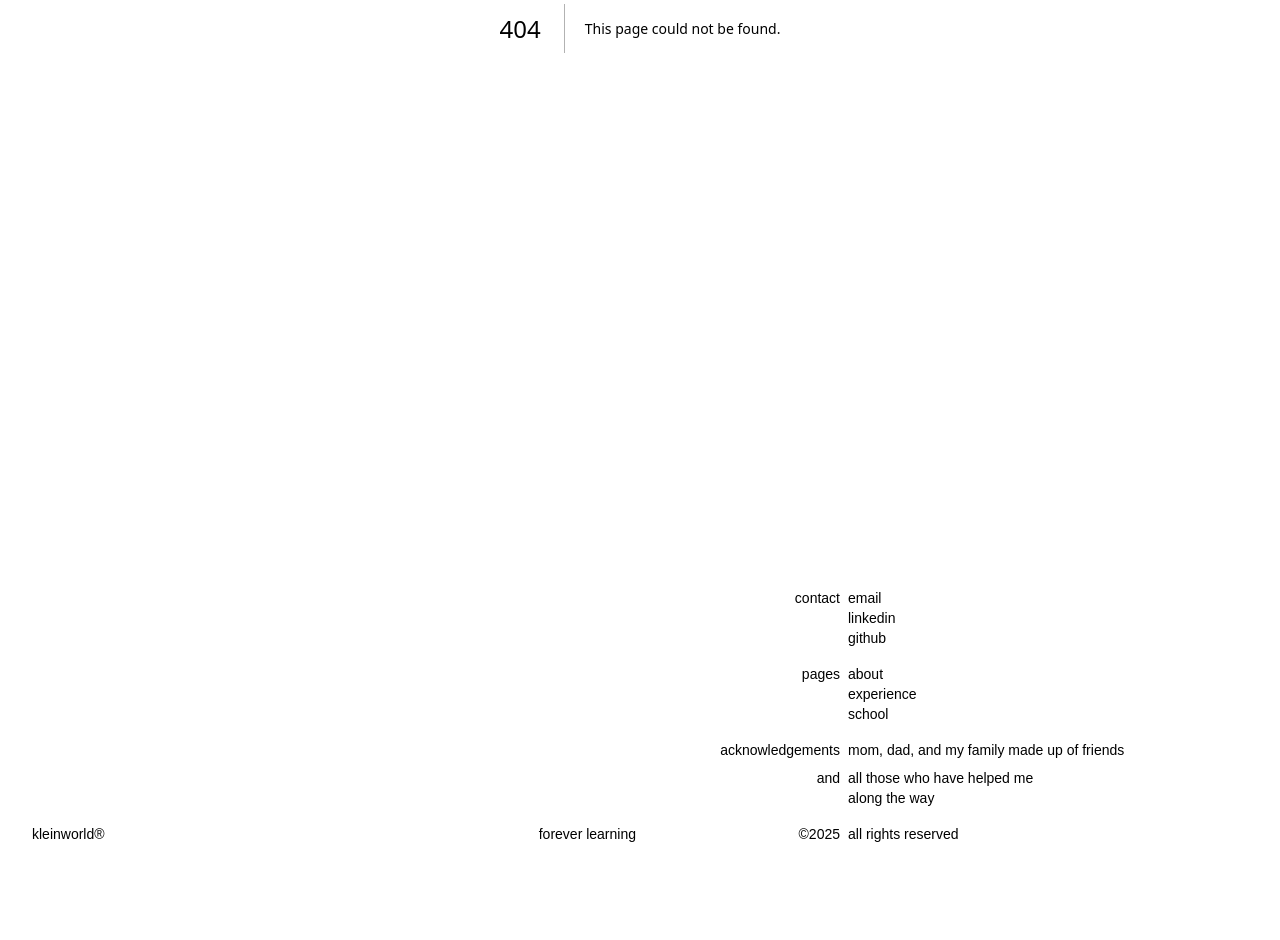
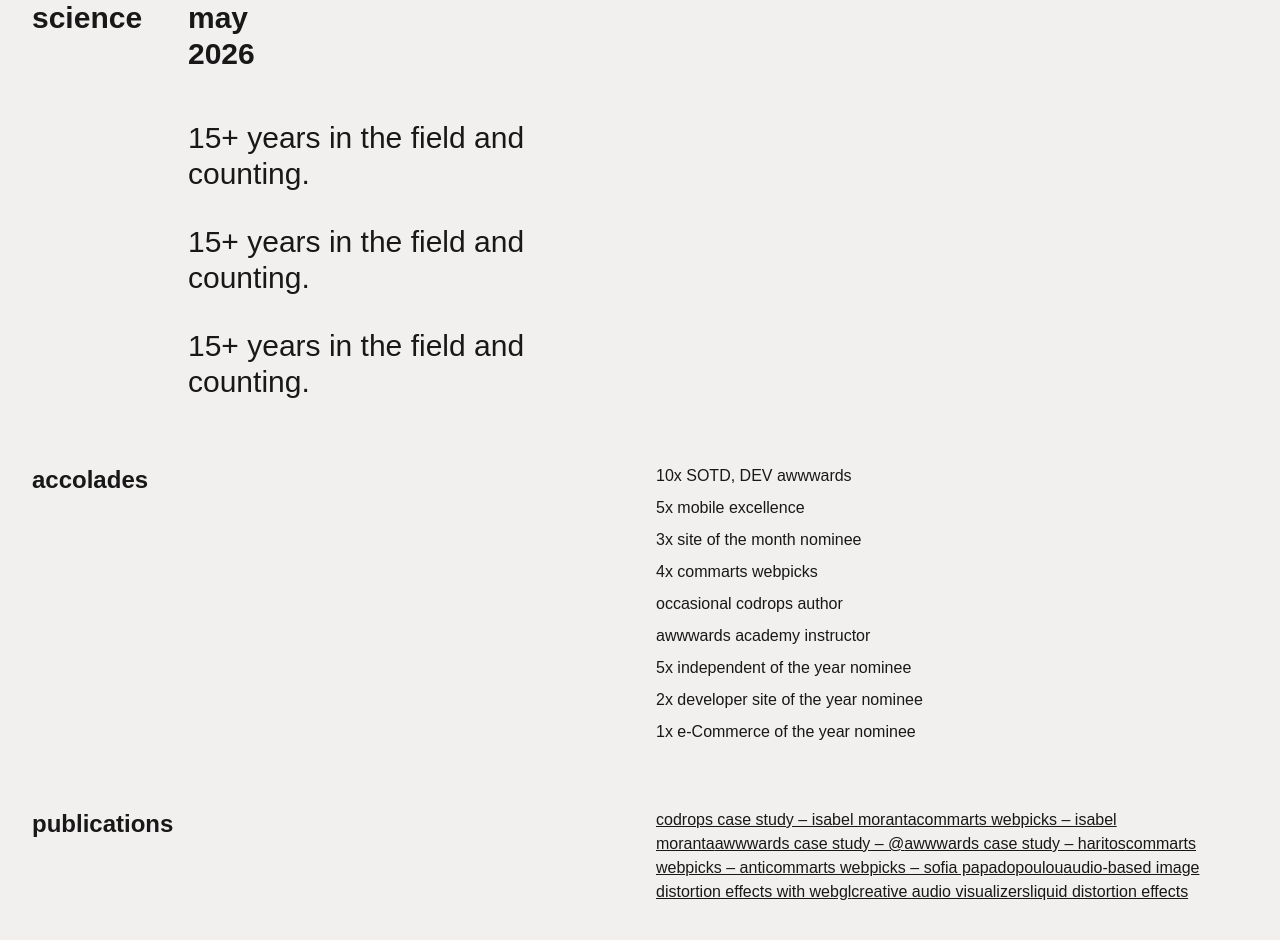
Before and after one commit to alexgklein/alexanderklein.dev, a Next.js app: page /school in a window 1280 px wide. Before the commit this address had no page. Shown: the part 432-1372 px from the top of the page. Before the commit the page ends 1308 px from the top, so only its background shows below. Built offline with nearby package versions, Linux system fonts and the light colour scheme.

Commit message:
Many UI changes

```diff
--- a/app/footer/Footer.jsx
+++ b/app/footer/Footer.jsx
@@ -41,11 +41,15 @@ const Footer = () => {
                     school
                 </a>
                 <br />
+                <a href="/gratitude" className="email" >
+                    gratitude
+                </a>
+                <br />
 
                 </div>
             </div>
 
-            <div className="grid grid-cols-12 gap-2 items-start mb-4">
+            {/* <div className="grid grid-cols-12 gap-2 items-start mb-4">
                 <div className="col-span-5 text-right lg:col-start-6 lg:col-span-2 xl:col-start-7">
                 acknowledgements
                 </div>
@@ -58,7 +62,7 @@ const Footer = () => {
                 <div className="col-span-6 lg:col-span-2">
                     all those who have helped me along the way
                 </div>
-            </div>
+            </div> */}
 
             {/* Row 4 – Colophon */}
             <div className="grid grid-cols-12 gap-2 items-start">
--- a/app/globals.css
+++ b/app/globals.css
@@ -2,11 +2,14 @@
 
 @theme {
   --color-blue: #2D6EF0;
+  --color-purp: #8758FF;
+  --color-orang: #f07e2d;
+  --color-greeen:  #45b329;
 }
 
 :root {
-  --background: #FFF8E1;
-  --foreground: #171717;
+  --background: #F2F0EF;
+  --foreground: #181818;
 }
 
 @theme inline {
@@ -16,12 +19,12 @@
   --font-mono: var(--font-geist-mono);
 }
 
-/* @media (prefers-color-scheme: dark) {
+@media (prefers-color-scheme: dark) {
   :root {
-    --background: #FFF8E1;
-    --foreground: #ededed;
+    --background: #181818;
+    --foreground: #F2F0EF;
   }
-} */
+}
 
 body {
   background: var(--background);
--- a/app/navbar/NavBar.jsx
+++ b/app/navbar/NavBar.jsx
@@ -6,7 +6,7 @@ const NavBar = () => {
                 <ul className="flex flex-row">
                     <li><a href="" className="transform transition duration-100 hover:skew-12" >about</a>,</li>
                     <li><a href="" className="transform transition duration-100 hover:skew-12" >experience</a>,</li>
-                    <li><a href="" className="transform transition duration-100 hover:skew-12" >school</a>,</li>
+                    <li><a href="/school" className="transform transition duration-100 hover:skew-12" >school</a>,</li>
                     <li><a href="" className="transform transition duration-100 hover:skew-12" >contact</a></li>
                 </ul>
             </nav>
--- /dev/null
+++ b/app/school/page.jsx
@@ -0,0 +1,161 @@
+export default function SchoolPage() {
+    return (
+      <main className="min-h-screen py-8">
+        {/* Intro / Hero */}
+        <section className="mb-4">
+          {/* Big heading */}
+          <h1 className="text-4xl md:text-8xl font-bold leading-24 mb-4">
+            <span className="text-blue">university</span> of <span className="text-orang">florida</span>
+            <br />
+            <div className="grid grid-cols-1 md:grid-cols-2 items-center">
+                <div>
+                    a.k.a <span className="text-greeen">the swamp</span>.
+                </div>
+                <div className="text-base md:text-2xl mt-2 sm:mt-0">
+                    <span>"go gators"</span>
+                </div>
+            </div>
+          </h1>
+        </section>
+
+        {/* Independent Developer + Availability */}
+        <section className="mb-16">
+          <div className="grid grid-cols-1 md:grid-cols-8 md:gap-8 items-start">
+            <h2 className="text-3xl font-semibold">
+              computer science
+            </h2>
+            <h2 className="text-3xl font-semibold">
+                graduating may 2026
+            </h2>
+          </div>
+
+          {/* Lead text */}
+          <div className="grid grid-cols-1 md:grid-cols-8 md:gap-8 items-start mt-12">
+            <div className="col-span-1">
+
+            </div>
+            <div className="space-y-8 col-span-3">
+                <p className="text-3xl">
+                    15+ years in the field and counting.
+                </p>
+                <p className="text-3xl">
+                    15+ years in the field and counting.
+                </p>
+                <p className="text-3xl">
+                    15+ years in the field and counting.
+                </p>
+            </div>
+          </div>
+
+        </section>
+
+        {/* Neu Info */}
+        {/* <div className="mt-8">
+        <p className="font-semibold">( neu n dex )</p>
+        <p className="text-sm">
+            `neu` = new in german<br />
+            homophone: noindex
+        </p>
+        </div> */}
+
+        {/* Accolades */}
+        <section className="mb-16">
+          <div className="grid grid-cols-1 md:grid-cols-2 md:gap-8">
+            <h3 className="text-2xl font-bold mb-4">accolades</h3>
+            <div className="space-y-2">
+              <div>10x SOTD, DEV awwwards</div>
+              <div>5x mobile excellence</div>
+              <div>3x site of the month nominee</div>
+              <div>4x commarts webpicks</div>
+              <div>occasional codrops author</div>
+              <div>awwwards academy instructor</div>
+              <div>5x independent of the year nominee</div>
+              <div>2x developer site of the year nominee</div>
+              <div>1x e-Commerce of the year nominee</div>
+            </div>
+          </div>
+        </section>
+
+        {/* Publications */}
+        <section className="mb-16">
+          <div className="grid grid-cols-1 md:grid-cols-2 md:gap-8">
+            <h3 className="text-2xl font-bold mb-4">publications</h3>
+            <div className="space-y-2">
+              <a
+                href="https://tympanus.net/codrops/2024/12/05/case-study-isabel-moranta-portfolio-2024/"
+                target="_blank"
+                rel="noopener"
+                className="underline"
+              >
+                codrops case study – isabel moranta
+              </a>
+              <a
+                href="https://www.commarts.com/webpicks/isabel-moranta"
+                target="_blank"
+                rel="noopener"
+                className="underline"
+              >
+                commarts webpicks – isabel moranta
+              </a>
+              <a
+                href="https://www.awwwards.com/portfolio-of-yannis-yannakopoulos-v2.html"
+                target="_blank"
+                rel="noopener"
+                className="underline"
+              >
+                awwwards case study – @
+              </a>
+              <a
+                href="https://www.awwwards.com/portfolio-of-constantinos-haritos.html"
+                target="_blank"
+                rel="noopener"
+                className="underline"
+              >
+                awwwards case study – haritos
+              </a>
+              <a
+                href="https://www.commarts.com/webpicks/anti"
+                target="_blank"
+                rel="noopener"
+                className="underline"
+              >
+                commarts webpicks – anti
+              </a>
+              <a
+                href="https://www.commarts.com/webpicks/sofia-papadopoulou"
+                target="_blank"
+                rel="noopener"
+                className="underline"
+              >
+                commarts webpicks – sofia papadopoulou
+              </a>
+              <a
+                href="https://tympanus.net/codrops/2020/02/24/audio-based-image-distortion-effects-with-webgl/"
+                target="_blank"
+                rel="noopener"
+                className="underline"
+              >
+                audio-based image distortion effects with webgl
+              </a>
+              <a
+                href="https://tympanus.net/codrops/2018/03/06/creative-audio-visualizers/"
+                target="_blank"
+                rel="noopener"
+                className="underline"
+              >
+                creative audio visualizers
+              </a>
+              <a
+                href="https://tympanus.net/codrops/2017/10/10/liquid-distortion-effects/"
+                target="_blank"
+                rel="noopener"
+                className="underline"
+              >
+                liquid distortion effects
+              </a>
+            </div>
+          </div>
+        </section>
+      </main>
+    );
+  }
```
Also changed, not shown: app/about/page.jsx (added), app/contact/page.jsx (added), app/gratitude/page.jsx (added), app/page.js.
